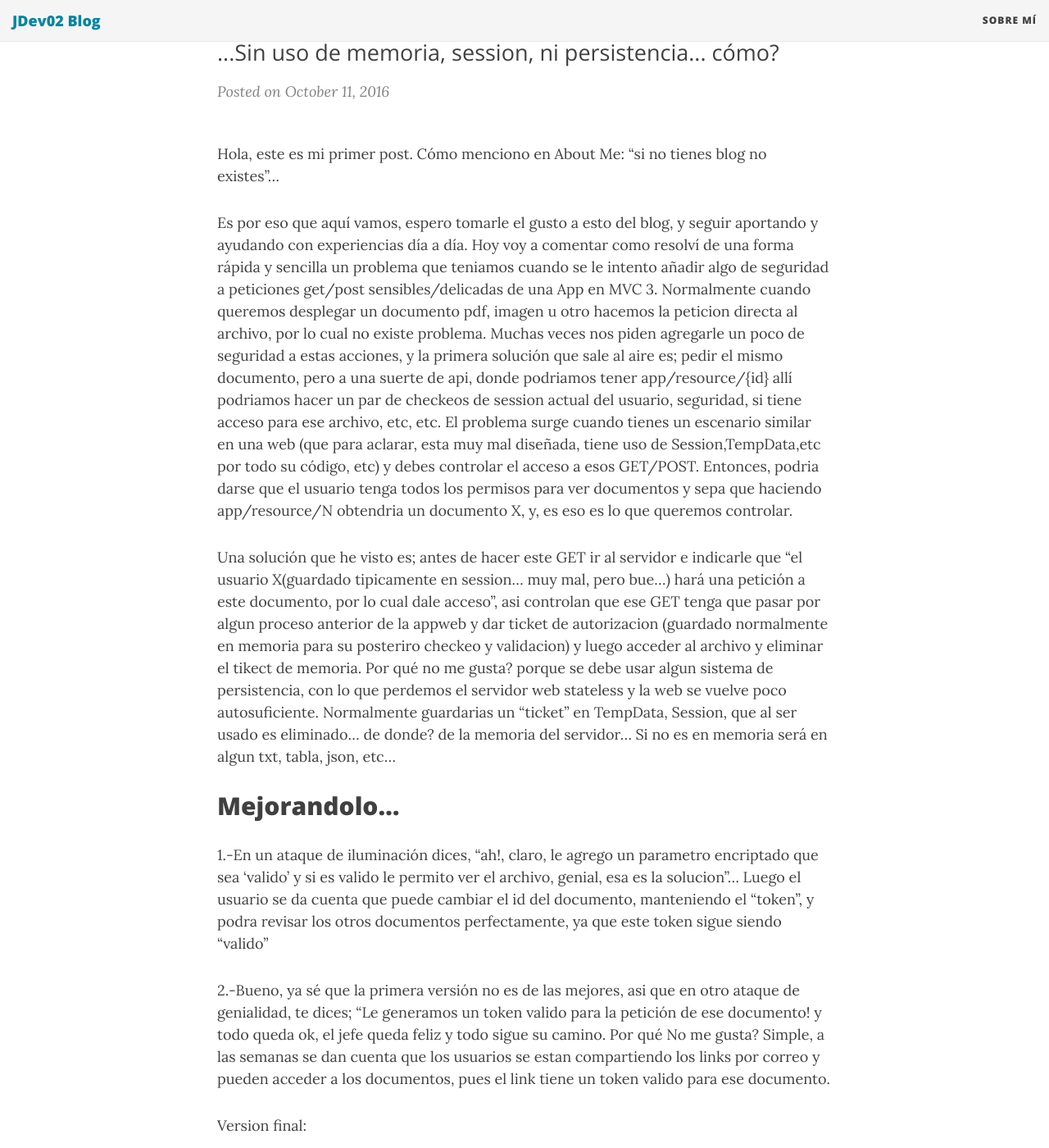
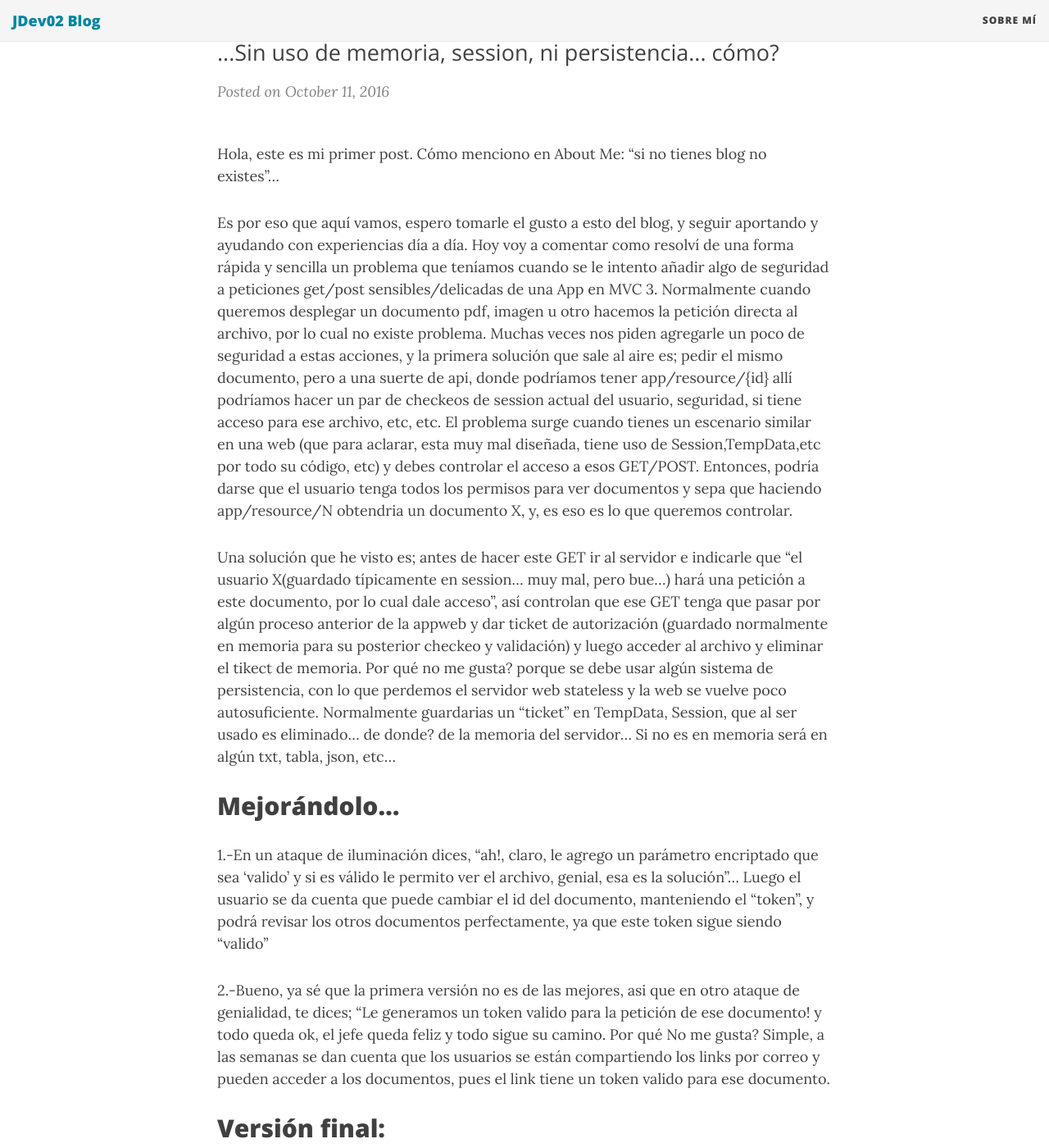
Before and after one commit to JDev02/JDev02.github.io, a Jekyll site: the page built from _posts/2016-10-11-token-stateless.md, in a window 1280 px wide and 1400 px high, scrolled down 201 px. Shown: the whole window at 82% size. Built offline with Jekyll 4.4.1, drawn with Linux system fonts in a browser that asks for light colours; nearby versions of some CDN libraries; comment, search, counter and statistics services are not loaded; some of the changed text lies outside the part shown.

Commit message:
primer post!...

````diff
--- a/_posts/2016-10-11-token-stateless.md
+++ b/_posts/2016-10-11-token-stateless.md
@@ -1,6 +1,6 @@
 ---
 layout: post
-title: Peticion al servidor Stateless con token de verificación.
+title: Petición al servidor Stateless con token de verificación.
 subtitle: ...Sin uso de memoria, session, ni persistencia... cómo?
 ---
 
@@ -8,30 +8,32 @@
 Cómo menciono en About Me: “si no tienes blog no existes”...
 
 Es por eso que aquí vamos, espero tomarle el gusto a esto del blog, y seguir aportando y ayudando con experiencias día a día.
-Hoy voy a comentar como resolví de una forma rápida y sencilla un problema que teniamos cuando se le intento añadir algo de seguridad a peticiones get/post sensibles/delicadas de una App en MVC 3.
-Normalmente cuando queremos desplegar un documento pdf, imagen u otro hacemos la peticion directa al archivo, por lo cual no existe problema.
-Muchas veces nos piden agregarle un poco de seguridad a estas acciones, y la primera solución que sale al aire es; pedir el mismo documento, pero a una suerte de api, donde podriamos tener app/resource/{id} allí podriamos hacer un par de checkeos de session actual del usuario, seguridad, si tiene acceso para ese archivo, etc, etc. El problema surge cuando tienes un escenario similar en una web (que para aclarar, esta muy mal diseñada, tiene uso de Session,TempData,etc por todo su código, etc) y debes controlar el acceso a esos GET/POST.
-Entonces, podria darse que el usuario tenga todos los permisos para ver documentos y sepa que haciendo app/resource/N obtendria un documento X, y, es eso es lo que queremos controlar.
+Hoy voy a comentar como resolví de una forma rápida y sencilla un problema que teníamos cuando se le intento añadir algo de seguridad a peticiones get/post sensibles/delicadas de una App en MVC 3.
+Normalmente cuando queremos desplegar un documento pdf, imagen u otro hacemos la petición directa al archivo, por lo cual no existe problema.
+Muchas veces nos piden agregarle un poco de seguridad a estas acciones, y la primera solución que sale al aire es; pedir el mismo documento, pero a una suerte de api, donde podríamos tener app/resource/{id} allí podríamos hacer un par de checkeos de session actual del usuario, seguridad, si tiene acceso para ese archivo, etc, etc.
+El problema surge cuando tienes un escenario similar en una web (que para aclarar, esta muy mal diseñada, tiene uso de Session,TempData,etc por todo su código, etc) y debes controlar el acceso a esos GET/POST.
+Entonces, podría darse que el usuario tenga todos los permisos para ver documentos y sepa que haciendo app/resource/N obtendria un documento X, y, es eso es lo que queremos controlar.
 
-Una solución que he visto es; antes de hacer este GET ir al servidor e indicarle que "el usuario X(guardado tipicamente en session... muy mal, pero bue...) hará una petición a este documento, por lo cual dale acceso", asi controlan que ese GET tenga que pasar por algun proceso anterior de la appweb y dar ticket de autorizacion (guardado normalmente en memoria para su posteriro checkeo y validacion) y luego acceder al archivo y eliminar el tikect de memoria.
-Por qué no me gusta? porque se debe usar algun sistema de persistencia, con lo que perdemos el servidor web stateless y la web se vuelve poco autosuficiente. Normalmente guardarias un "ticket" en TempData, Session, que al ser usado es eliminado... de donde? de la memoria del servidor... Si no es en memoria será en algun txt, tabla, json, etc...
+Una solución que he visto es; antes de hacer este GET ir al servidor e indicarle que "el usuario X(guardado típicamente en session... muy mal, pero bue...) hará una petición a este documento, por lo cual dale acceso", así controlan que ese GET tenga que pasar por algún proceso anterior de la appweb y dar ticket de autorización (guardado normalmente en memoria para su posterior checkeo y validación) y luego acceder al archivo y eliminar el tikect de memoria.
+Por qué no me gusta? porque se debe usar algún sistema de persistencia, con lo que perdemos el servidor web stateless y la web se vuelve poco autosuficiente. Normalmente guardarias un "ticket" en TempData, Session, que al ser usado es eliminado... de donde? de la memoria del servidor... Si no es en memoria será en algún txt, tabla, json, etc...
 
 
-Mejorandolo...
+Mejorándolo...
 --------------
 
-1.-En un ataque de iluminación dices, "ah!, claro, le agrego un parametro encriptado que sea 'valido' y si es valido le permito ver el archivo, genial, esa es la solucion"... Luego el usuario se da cuenta que puede cambiar el id del documento, manteniendo el "token", y podra revisar los otros documentos perfectamente, ya que este token sigue siendo "valido"
+1.-En un ataque de iluminación dices, "ah!, claro, le agrego un parámetro encriptado que sea 'valido' y si es válido le permito ver el archivo, genial, esa es la solución"... Luego el usuario se da cuenta que puede cambiar el id del documento, manteniendo el "token", y podrá revisar los otros documentos perfectamente, ya que este token sigue siendo "valido"
 
 2.-Bueno, ya sé que la primera versión no es de las mejores, asi que en otro ataque de genialidad, te dices; "Le generamos un token valido para la petición de ese documento! y todo queda ok, el jefe queda feliz y todo sigue su camino.
-Por qué No me gusta? Simple, a las semanas se dan cuenta que los usuarios se estan compartiendo los links por correo y pueden acceder a los documentos, pues el link tiene un token valido para ese documento.
+Por qué No me gusta? Simple, a las semanas se dan cuenta que los usuarios se están compartiendo los links por correo y pueden acceder a los documentos, pues el link tiene un token valido para ese documento.
 
-Version final:
+Versión final:
+--------------
 
-Aqui les voy a explicar como resolví este problema (aclaro que la aplicación ya esta muy manoseada, con muy malas practicas, sin nada de DI... (por ahora estoy intentando quitar del todo la Session, para lo cual cree una capa de Tenant que ya mostrare en un siguiente post) y existen mejores soluciones trabajando bien con http a nivel cabeceras, etc...)
+Aquí voy a explicar como resolví este problema (aclaro que la aplicación ya esta muy manoseada, con muy malas prácticas, sin nada de DI... (por ahora estoy intentando quitar del todo la Session, para lo cual cree una capa de Tenant que ya mostrare en un siguiente post) y existen mejores soluciones trabajando bien con http a nivel cabeceras, etc...)
 
 Primero vamos a trabajar colaborando entre POST y GET.
 
-En un controller vamos a definir un metodo que sera él que se encargará de autorizar y proveer de dichos token/tickets
+En un controller vamos a definir un método que será él que se encargará de autorizar y proveer de dichos token/tickets
 
 ```cs
         [HttpPost]
@@ -75,14 +77,14 @@
         }
 ```
 
-Es aquí donde tienes que echar a volar la imaginación y crear tu forma de creación/validación. En este caso básicamente estoy creando un token único que le pertenece a esa id de peticion, donde CreatePrefix (nombre totalmente confuso, pero es como se estaba usando) es usado para encriptar de una forma y CreateSuffix para encriptar lo mismo, pero de otra forma. Si te fijas, a simple vista veras que la aplicación es MultiTenant por lo cual con App.Web.Tenant.Current.Usuario obtienes el usuario que esta generando el token, y con Current.Empresa, su empresa. Luego creamos y retornamos el token final.
-Como peudes ver la key que pases para crear el token puede ser la que se te antoje, esta YA podria venir encriptada(podría ser un simple base64, eso lo defines tu), o ser simplemente el id real.
+Es aquí donde tienes que echar a volar la imaginación y crear tu forma de creación/validación. En este caso básicamente estoy creando un token único que le pertenece a esa id de petición, donde CreatePrefix (nombre totalmente confuso, pero es como se estaba usando) es usado para encriptar de una forma y CreateSuffix para encriptar lo mismo, pero de otra forma. Si te fijas, a simple vista veras que la aplicación es MultiTenant por lo cual con App.Web.Tenant.Current.Usuario obtienes el usuario que esta generando el token, y con Current.Empresa, su empresa. Luego creamos y retornamos el token final.
+Como se puede ver la key que pasas para crear el token puede ser la que se te antoje, esta YA podría venir encriptada (podría ser un simple base64, eso lo defines tu), o ser simplemente el id real.
 
 El metodo CreateTokenFor retornará algo similar a
 criptoPrefix_CriptoSufix_CriptoUser_CriptoEmpresa
 xxxAsasasXXX_4124aTyaaas_Assaetrasa_KamepoyayossU
 
-Nota: Existe otro método que solo se encarga de crear un token, su contra parte es que genera el token, y si luego checkeas es válido, pero para nuestro caso necesitamos un createFor(Create serviría, pero a veces es mejor ser explicito, aunque el Create y createFor hagan algo muy similar, mejor separemos la responsablidad y definición de los metodos) y ValidateFor, porque necesitamos que válide para esa key y token en especial, no para indicarnos si es valido o no.
+Nota: Existe otro método que solo se encarga de crear un token, su contra parte es que genera el token, y si luego checkeas es válido, pero para nuestro caso necesitamos un createFor(Create serviría, pero a veces es mejor ser explicito, aunque el Create y createFor hagan algo muy similar, mejor separemos la responsabilidad y definición de los métodos) y ValidateFor, porque necesitamos que valide para esa key y token en especial, no para indicarnos si es válido o no.
 
 
 Finalmente
@@ -138,16 +140,16 @@
 ```
 
 En el código esta comentado explicando su funcionamiento.
-Para terminar retornamos los checkeos necesarios para saber si es un token valido para ese GET en especifico,
-entonces luego comparamos que las variables originalKeyPrefix y originalKeySuffix obtenidas sean identicas (recordemos que su contenido original es exactamente igual, solo que con distintos metodos de encriptación) tambien comparamos el usuario y la empresa y finalmente comparamos el id (key) para el cual queremos chekear si el token es valido, ya que puede que originalKeyPrefix y originalKeySuffix sean identicos, pero podrian no ser identicos y validos para el id el cual se esta comprobando (el método IsValid, es identico solo que NO comprueba contra un key 'maestra', solo verifica que sea un token valido)
+Para terminar retornamos los checkeos necesarios para saber si es un token valido para ese GET en específico,
+entonces luego comparamos que las variables originalKeyPrefix y originalKeySuffix obtenidas sean identicas (recordemos que su contenido original es exactamente igual, solo que con distintos metodos de encriptación) también comparamos el usuario y la empresa y finalmente comparamos el id (key) para el cual queremos chekear si el token es valido, ya que puede que originalKeyPrefix y originalKeySuffix sean identicos, pero podrian no ser identicos y validos para el id el cual se esta comprobando (el método IsValid, es idéntico solo que NO comprueba contra un key 'maestra', solo verifica que sea un token valido)
 
-Antes de terminar, mencionar que al generar el token, usé CreatePrefix y CreateSuffix para encriptar el mismo dato de formas distintas, ya que así le puedes dar mas seguridad a tu token, si alguien descubre como encriptar el primer trozo de tu token(keyencriptada_) podria generar tokens validos para Id's en las peticiones... aquí el trabajo es mayor pues, el atacante tendría que lograr encriptar la misma key de dos formas distintas (en realidad primero tendría que detectar el patron de comportamiento de como se conforma y crea tu token -el mas facil seria usuario y empresa-)
+Antes de terminar, mencionar que al generar el token, usé CreatePrefix y CreateSuffix para encriptar el mismo dato de formas distintas, ya que así le puedes dar mas seguridad a tu token, si alguien descubre como encriptar el primer trozo de tu token(keyencriptada_) podría generar tokens validos para Id's en las peticiones... aquí el trabajo es mayor pues, el atacante tendría que lograr encriptar la misma key de dos formas distintas (en realidad primero tendría que detectar el patron de comportamiento de como se conforma y crea tu token -el mas facil seria usuario y empresa-)
 
-Para terminar, y una posible version 2, podrias montarte una solución muy similar, donde no tengas que pasar explicito string id, string token, y solo pasar el token/ticket que sea autosuficiente, donde este te retorne un objeto que contenta la key original (en este caso el valor del id de la petición) su estado, y lo que necesites.
+Para terminar, y una posible versión 2, podrias montarte una solución muy similar, donde no tengas que pasar explicito string id, string token, y solo pasar el token/ticket que sea autosuficiente, donde este te retorne un objeto que contenta la key original (en este caso el valor del id de la petición) su estado, y lo que necesites.
 
-Hasta aquí llega este post, (ya subiré el codigo a github) como podemos ver, siempre hay soluciones para no usar session y crear recorsos autosuficientes sin tener que por ejemplo crear un lista en memoria en el servidor (ya sea es una variable static o usando la nunca querida session) para saber que alguien te hará un get/post de algo, o simplemente para autorizarlo. (¡NO USES SESSION!).
+Hasta aquí llega este post, (ya subiré el código a github) como podemos ver, siempre hay soluciones para no usar session y crear recursos autosuficientes sin tener que por ejemplo crear un lista en memoria en el servidor (ya sea es una variable static o usando la nunca querida session) para saber que alguien te hará un get/post de algo, o simplemente para autorizarlo. (¡NO USES SESSION!).
 En el próximo post explicare como crear una capa Tenant para guarda el dato mas usado por muchos desarrolladores (user, id, name, customer) y luego como incluirle una capa de cache al mismo Tenant, sin usar session.
-Cuesta mucho dejar de usarla por lo comoda, pero, si queremos aplicaciones escalables debemos intentarlo.
+Cuesta mucho dejar de usarla por lo cómoda, pero, si queremos aplicaciones escalables debemos intentarlo.
 
 Saludos!
 John.
````
Also changed, not shown: other parts of _posts/2016-10-11-token-stateless.md (+1 -1 lines).
